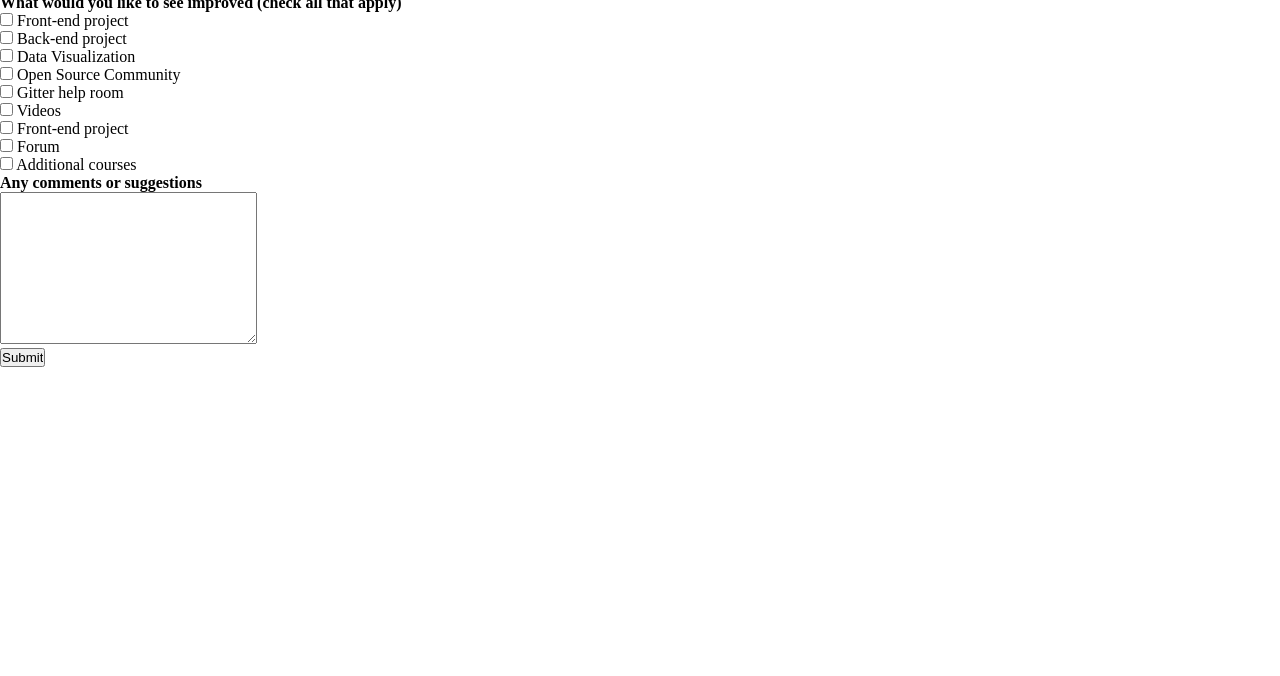
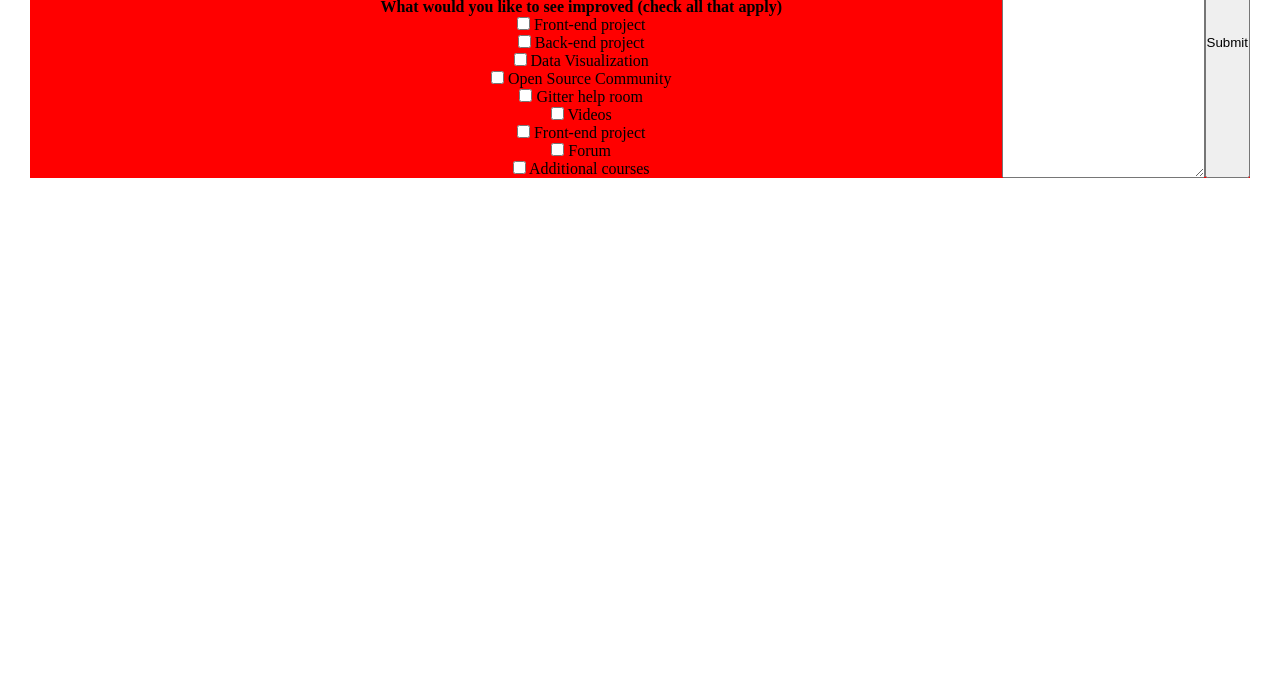
Before and after one commit to madgulas/SurveyWebsite, a plain HTML site: page index.html in a window 1280 px wide. Shown: the part 124-800 px from the top of the page. Drawn offline with Linux system fonts and the light colour scheme.

Commit message:
Update index.css
#Adding more CSS properties to the div box.

```diff
--- a/index.css
+++ b/index.css
@@ -7,6 +7,20 @@ html, body{
     height: 100%;
     background-color: white;
 }
+
+#box{
+    margin:30px 30px;
+    background-color: red;
+    border-color: white;
+    border: 20px;
+    text-align: center;
+    display: flex;
+    justify-content: space-between;
+    position: absolute;
+
+}
+
+}
 .heading{
     font-style: oblique;
     font-size: 50px;
```
